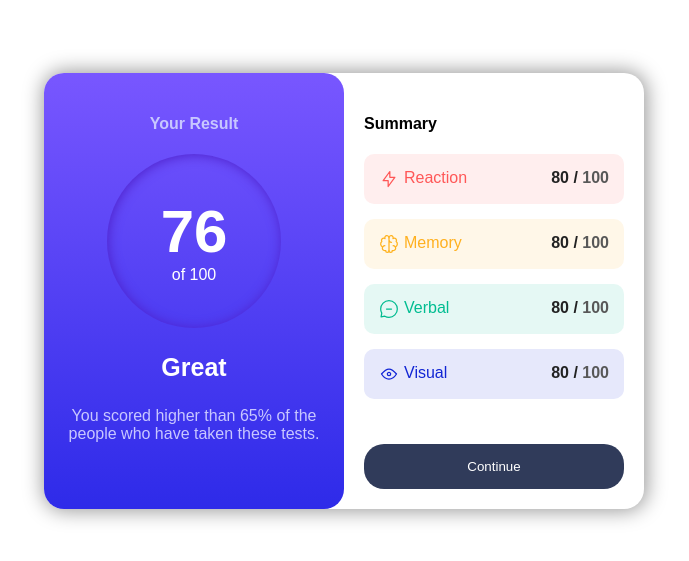
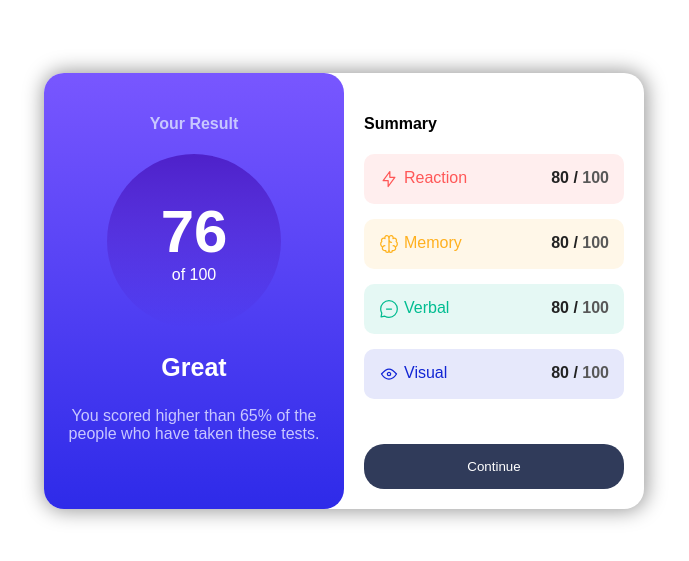
Before and after one commit to Abdelrhman-Abass/Results-summary-frontendmentor, a plain HTML site: page index.html in a window 1280 px wide. Shown: the part 117-678 px from the top of the page, without its empty margins (296-985 px from the left). Drawn offline with Linux system fonts and the light colour scheme.

Commit message:
Update box-shadow

```diff
--- a/style.css
+++ b/style.css
@@ -39,7 +39,8 @@ body {
     width: 74px;
     height: 74px;
     border-radius: 100%;
-    box-shadow: inset 1px 1px 12px 0px hsla(256, 72%, 46%, 1);
+    background: linear-gradient(hsla(256, 72%, 46%, 1), hsla(241, 72%, 46%, 0));
+
     display: flex;
     align-items: center;
     justify-content: center;
```
